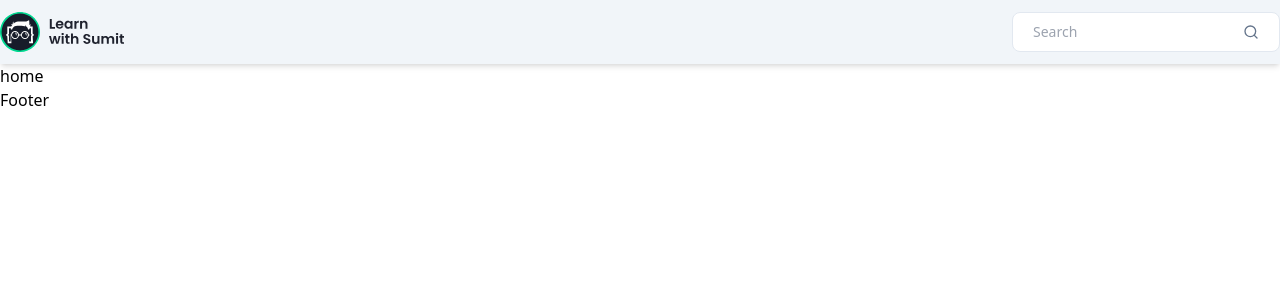
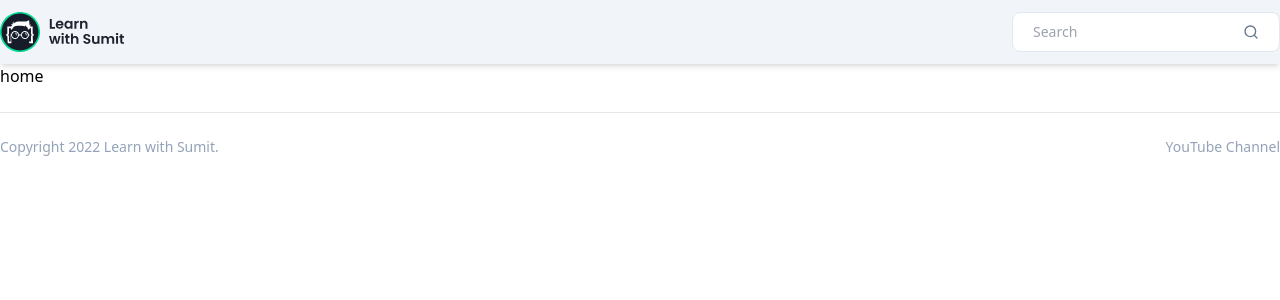
Before and after one commit to MohammadNaiem65/redux-starter, a React (Vite) app: page / in a window 1280 px wide. Shown: the top 300 px of the page. Built offline with nearby package versions, Linux system fonts and the light colour scheme.

Commit message:
completed the footer design

```diff
--- a/src/components/Footer.jsx
+++ b/src/components/Footer.jsx
@@ -1,7 +1,17 @@
 export default function Footer() {
-    return (
-        <section>
-            Footer
-        </section>
-    );
+	return (
+		<footer className='pt-6'>
+			<div className='max-w-7xl mx-auto px-5 py-6 lg:px-0 flex justify-between gap-2 border-t text-sm text-slate-400'>
+				<div>Copyright 2022 Learn with Sumit.</div>
+				<div>
+					<a
+						href='https://youtube.com/learnwithsumit'
+						target='_blank'
+						rel='noreferrer'>
+						YouTube Channel
+					</a>
+				</div>
+			</div>
+		</footer>
+	);
 }
```
